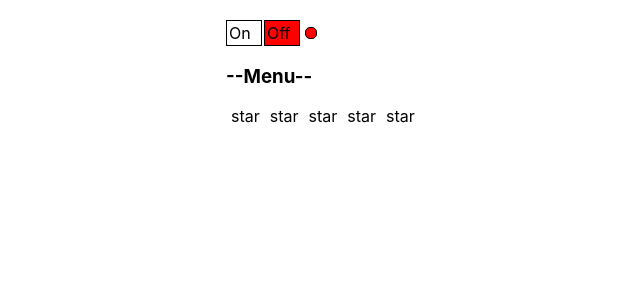
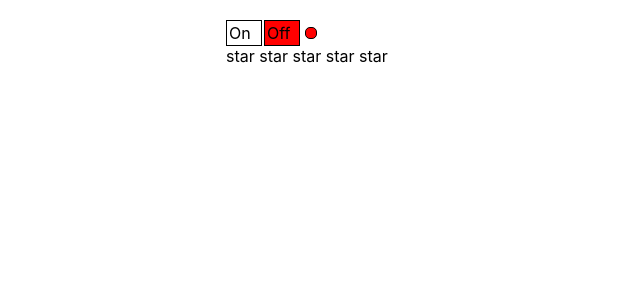
Before and after one commit to Aleksandr-mvp/react-kabzda, a React (Create React App) app: page / in a window 1280 px wide. Shown: the top 300 px of the page, without its empty margins (114-754 px from the left). Built offline with nearby package versions, Linux system fonts and the light colour scheme.

Commit message:
added RatingStar

```diff
--- a/src/App.tsx
+++ b/src/App.tsx
@@ -1,30 +1,26 @@
-import React from 'react';
+import React, {useState} from 'react';
 import './App.css';
 import Accordion from "./components/Accordion/Accordion";
-import {Rating} from "./components/Rating/Rating";
+import {Rating, RatingValueType} from "./components/Rating/Rating";
 import {OnOff} from "./components/OnOff/OnOff";
 import {UncontrolledAccordion} from "./components/UncontrolledAccordion/UncontrolledAccordion";
 import {UncontrolledRating} from "./components/UncontrolledRating/UncontrolledRating";
 
 
 function App() {
+
+   let [ratingValue, setRatingValue] = useState<RatingValueType>(0)
+
     return (
         <div className={'App'}>
             <OnOff />
 
-            <UncontrolledAccordion titleValue={'Menu'} />
+            {/*<UncontrolledAccordion titleValue={'Menu'} />*/}
 
-            <UncontrolledRating />
+            {/*<UncontrolledRating />*/}
 
             {/*<Accordion titleValue={'Menu'} collapsed={false} />*/}
-            {/*<Rating value={3} />*/}
-
-            {/*<Rating value={0}/>*/}
-            {/*<Rating value={1}/>*/}
-            {/*<Rating value={2}/>*/}
-            {/*<Rating value={3}/>*/}
-            {/*<Rating value={4}/>*/}
-            {/*<Rating value={5}/>*/}
+            <Rating value={ratingValue} onClick={setRatingValue} />
         </div>
     )
 }
--- a/src/components/Rating/Rating.tsx
+++ b/src/components/Rating/Rating.tsx
@@ -1,7 +1,10 @@
 import React from "react";
 
+export type RatingValueType = 0 | 1 | 2 | 3 | 4 | 5;
+
 type RatingPropsType = {
-    value: 0 | 1 | 2 | 3 | 4 | 5
+    value: RatingValueType
+    onClick: (value: RatingValueType) => void
 }
 
 export function Rating(props: RatingPropsType) {
@@ -9,11 +12,11 @@
 
     return (
         <div>
-            <Star selected={props.value > 0}/>
-            <Star selected={props.value > 1}/>
-            <Star selected={props.value > 2}/>
-            <Star selected={props.value > 3}/>
-            <Star selected={props.value > 4}/>
+            <Star selected={props.value > 0} onClick={props.onClick} value={1}/>
+            <Star selected={props.value > 1} onClick={props.onClick} value={2}/>
+            <Star selected={props.value > 2} onClick={props.onClick} value={3}/>
+            <Star selected={props.value > 3} onClick={props.onClick} value={4}/>
+            <Star selected={props.value > 4} onClick={props.onClick} value={5}/>
         </div>
     )
 
@@ -21,13 +24,15 @@
 
 type StarPropsType = {
     selected: boolean
+    value: RatingValueType
+    onClick: (value: RatingValueType) => void
 }
 
 function Star(props: StarPropsType) {
     console.log('Star rendering')
-    if (props.selected) {
-        return <span><b>star</b> </span>
-    } else {
-        return <span>star </span>
-    }
+
+    return <span onClick={() => {props.onClick(props.value)}}>
+        {props.selected ? <b>star </b> : 'star '}
+    </span>
+
 }
```
